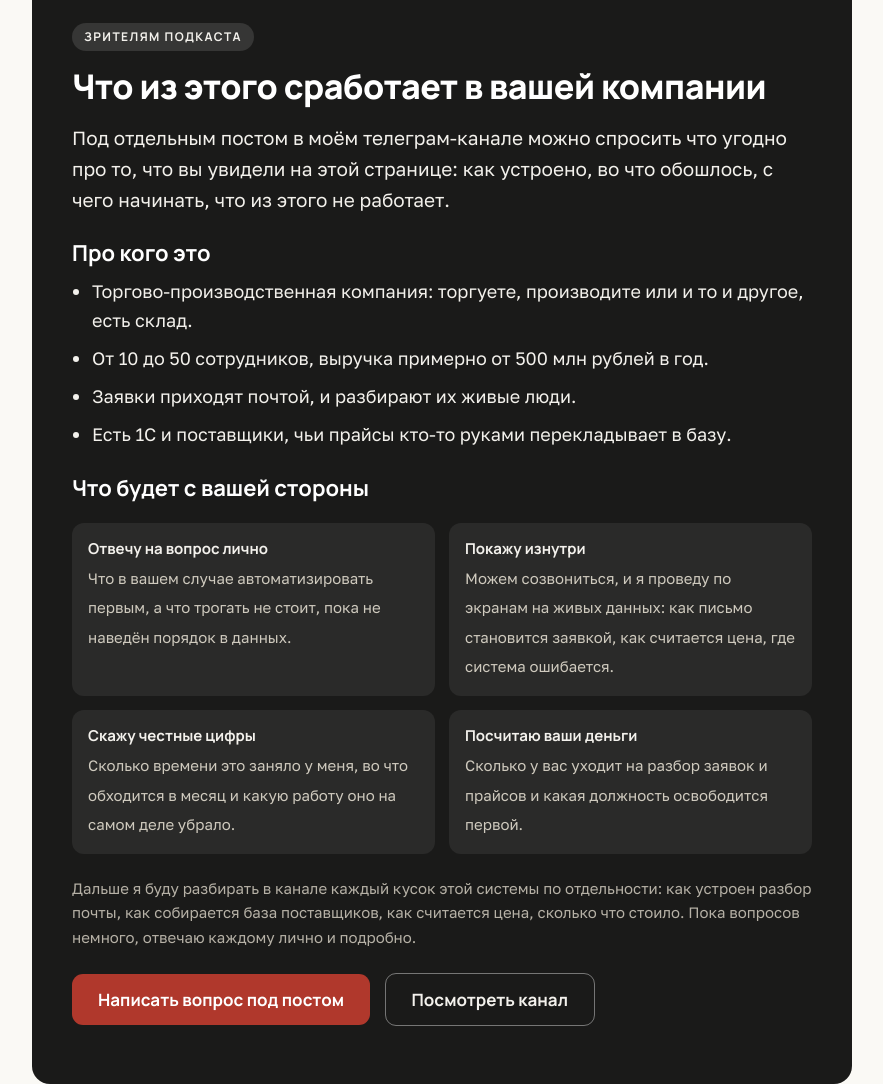
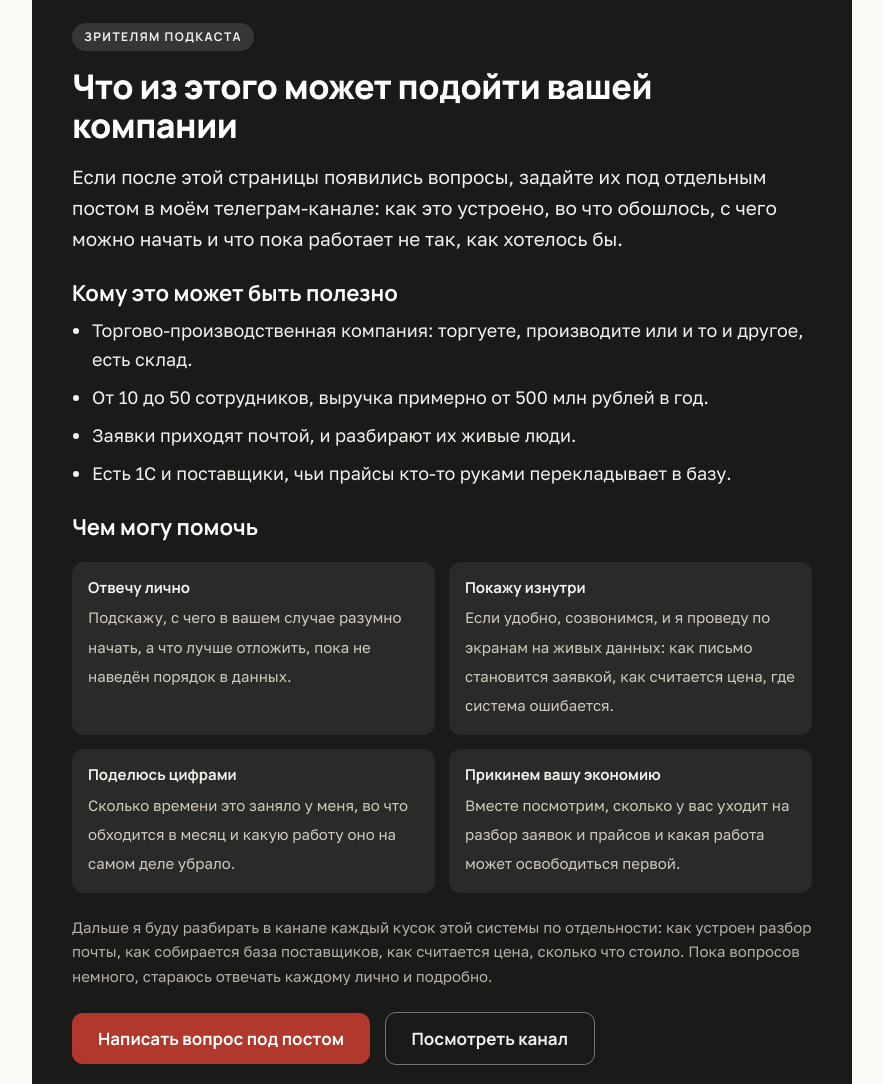
Before and after one commit to kuhnikov-jbt/avtomatizacia-podcast, a plain HTML site: page index.html in a window 1280 px wide. Shown: the part 2568-3652 px from the top of the page, without its empty margins (198-1081 px from the left). Drawn offline with Linux system fonts and the light colour scheme.

Commit message:
Myagche teksty offera i ekskursii

```diff
--- a/index.html
+++ b/index.html
@@ -204,31 +204,31 @@ footer{padding:46px 0 60px; color:var(--grey); font-size:15px}
   <div class="wrap">
     <div class="offer">
       <span class="tag">Зрителям подкаста</span>
-      <h2>Что из этого сработает в вашей компании</h2>
-      <p style="font-size:19px">Под отдельным постом в моём телеграм-канале можно спросить что угодно
-      про то, что вы увидели на этой странице: как устроено, во что обошлось, с чего начинать,
-      что из этого не работает.</p>
-      <h3 style="color:#fff; margin:26px 0 10px">Про кого это</h3>
+      <h2>Что из этого может подойти вашей компании</h2>
+      <p style="font-size:19px">Если после этой страницы появились вопросы, задайте их под отдельным
+      постом в моём телеграм-канале: как это устроено, во что обошлось, с чего можно начать
+      и что пока работает не так, как хотелось бы.</p>
+      <h3 style="color:#fff; margin:26px 0 10px">Кому это может быть полезно</h3>
       <ul>
         <li>Торгово-производственная компания: торгуете, производите или и то и другое, есть склад.</li>
         <li>От 10 до 50 сотрудников, выручка примерно от 500 млн рублей в год.</li>
         <li>Заявки приходят почтой, и разбирают их живые люди.</li>
         <li>Есть 1С и поставщики, чьи прайсы кто-то руками перекладывает в базу.</li>
       </ul>
-      <h3 style="color:#fff; margin:26px 0 10px">Что будет с вашей стороны</h3>
+      <h3 style="color:#fff; margin:26px 0 10px">Чем могу помочь</h3>
       <div class="grid">
-        <div class="cell"><b>Отвечу на вопрос лично</b><span>Что в вашем случае автоматизировать первым,
-        а что трогать не стоит, пока не наведён порядок в данных.</span></div>
-        <div class="cell"><b>Покажу изнутри</b><span>Можем созвониться, и я проведу по экранам на живых
+        <div class="cell"><b>Отвечу лично</b><span>Подскажу, с чего в вашем случае разумно начать,
+        а что лучше отложить, пока не наведён порядок в данных.</span></div>
+        <div class="cell"><b>Покажу изнутри</b><span>Если удобно, созвонимся, и я проведу по экранам на живых
         данных: как письмо становится заявкой, как считается цена, где система ошибается.</span></div>
-        <div class="cell"><b>Скажу честные цифры</b><span>Сколько времени это заняло у меня, во что
+        <div class="cell"><b>Поделюсь цифрами</b><span>Сколько времени это заняло у меня, во что
         обходится в месяц и какую работу оно на самом деле убрало.</span></div>
-        <div class="cell"><b>Посчитаю ваши деньги</b><span>Сколько у вас уходит на разбор заявок
-        и прайсов и какая должность освободится первой.</span></div>
+        <div class="cell"><b>Прикинем вашу экономию</b><span>Вместе посмотрим, сколько у вас уходит на разбор заявок
+        и прайсов и какая работа может освободиться первой.</span></div>
       </div>
       <p class="note">Дальше я буду разбирать в канале каждый кусок этой системы по отдельности:
       как устроен разбор почты, как собирается база поставщиков, как считается цена, сколько что стоило.
-      Пока вопросов немного, отвечаю каждому лично и подробно.</p>
+      Пока вопросов немного, стараюсь отвечать каждому лично и подробно.</p>
       <p style="margin-top:24px"><a class="btn" href="https://t.me/troubleshooterpro">Написать вопрос под постом</a>
       <a class="btn btn--light" href="https://t.me/troubleshooterpro">Посмотреть канал</a></p>
     </div>
@@ -464,17 +464,19 @@ footer{padding:46px 0 60px; color:var(--grey); font-size:15px}
   <div class="wrap">
     <div class="offer">
       <span class="tag">Экскурсия</span>
-      <h2>Здесь показана половина системы. Остальное покажу на экскурсии</h2>
-      <p style="font-size:19px">Запишитесь на экскурсию: проведу по живой системе целиком и расскажу,
-      как она работает. Кроме продаж, поставщиков и сайтов, покажу то, что на эту страницу не вошло.</p>
+      <h2>Приходите на экскурсию</h2>
+      <p style="font-size:19px">Здесь показана примерно половина системы. Выкладывать всё я не стал:
+      получилась бы страница минут на тридцать листания, а это слишком много, чтобы спокойно воспринять.</p>
+      <p style="font-size:19px">Остальное с удовольствием покажу вживую: проведу по работающей системе
+      и расскажу, как устроены части, которые сюда не вошли.</p>
       <div class="grid">
         <div class="cell"><b>Юридический отдел</b></div>
         <div class="cell"><b>Финансовый отдел</b></div>
         <div class="cell"><b>Отдел кадров</b></div>
         <div class="cell"><b>Академия обучения сотрудников</b></div>
       </div>
-      <p style="font-size:17px; color:#b6b1a6">Знаете компанию, которой это пригодится? Перешлите ей эту
-      страницу, пусть приходит на экскурсию вместе с вами.</p>
+      <p style="font-size:17px; color:#b6b1a6">Если знаете компанию, которой это может пригодиться,
+      поделитесь с ней этой страницей. Будет здорово прийти вместе.</p>
       <!-- Запись на экскурсию: бот @alexkukhnikovbot (22.09.2026) -->
       <p style="margin-top:22px"><a class="btn" href="https://t.me/alexkukhnikovbot">Записаться на экскурсию</a>
       <a class="btn btn--light" href="https://t.me/troubleshooterpro">Посмотреть канал</a></p>
```
